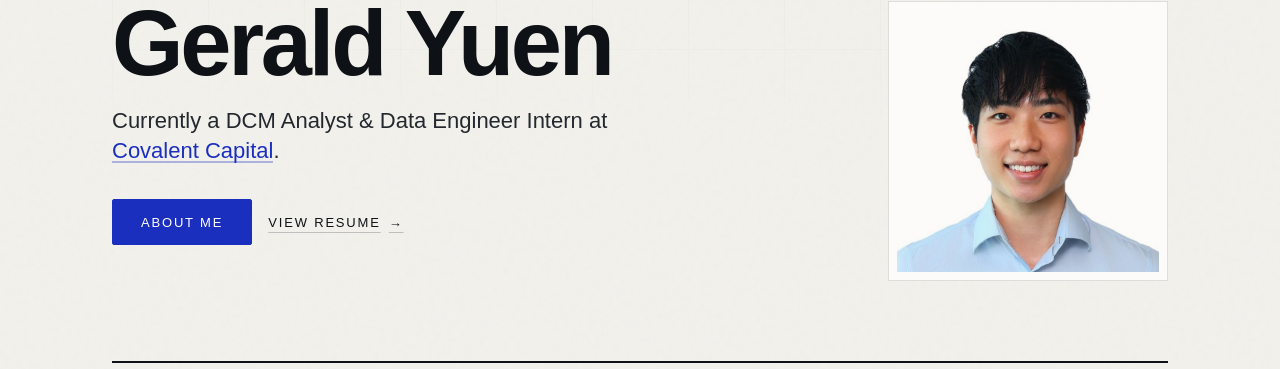
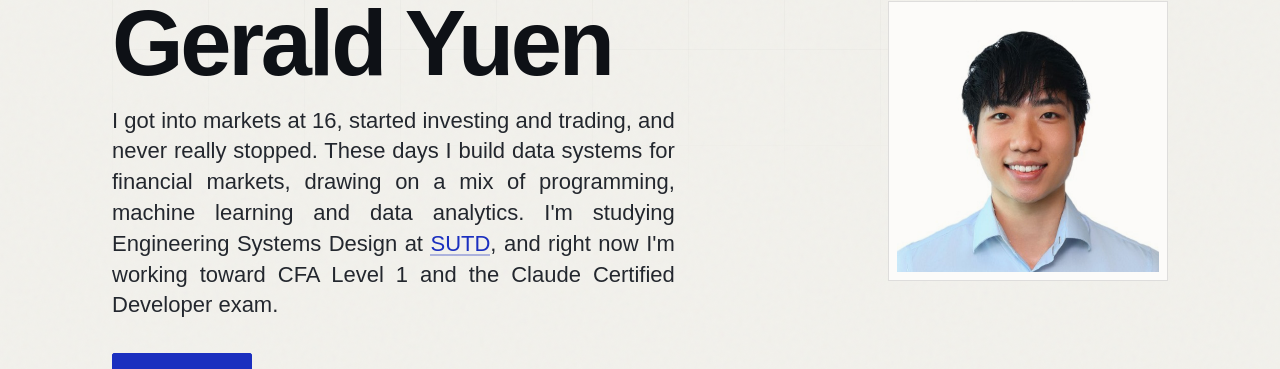
Before and after one commit to Spazzero/Spazzero.github.io, a Next.js app: page / in a window 1280 px wide. Shown: the part 159-528 px from the top of the page. Built offline with nearby package versions, Linux system fonts and the light colour scheme; no server answers; a web font is replaced by a local one.

Commit message:
Update Home page

```diff
--- a/app/styles/pages/home.css
+++ b/app/styles/pages/home.css
@@ -54,6 +54,15 @@
   line-height: var(--leading-snug);
   font-weight: var(--font-weight-normal);
   text-wrap: pretty;
+}
+
+/* Justified the about page*/
+@media (min-width: 641px) {
+  .hero-tagline {
+    text-align: justify;
+    hyphens: auto;
+    hyphenate-limit-chars: 8 3 3;
+  }
 }
 
 .hero-highlight {
--- a/src/components/Template/Hero.tsx
+++ b/src/components/Template/Hero.tsx
@@ -14,11 +14,15 @@
           </h1>
 
           <p className="hero-tagline">
-            Currently a {profile.role} at{' '}
-            <a href="https://www.covacap.com/" className="hero-highlight">
-              {profile.employer}
+            I got into markets at 16, started investing and trading, and never
+            really stopped. These days I build data systems for financial
+            markets, drawing on a mix of programming, machine learning and data
+            analytics. I'm studying Engineering Systems Design at{' '}
+            <a href="https://www.sutd.edu.sg" className="hero-highlight">
+              SUTD
             </a>
-            .
+            , and right now I'm working toward CFA Level 1 and the Claude
+            Certified Developer exam.
           </p>
 
           <div className="hero-cta">
```
Also changed, not shown: 1 other file (tests, documents, lock files or other folders).
